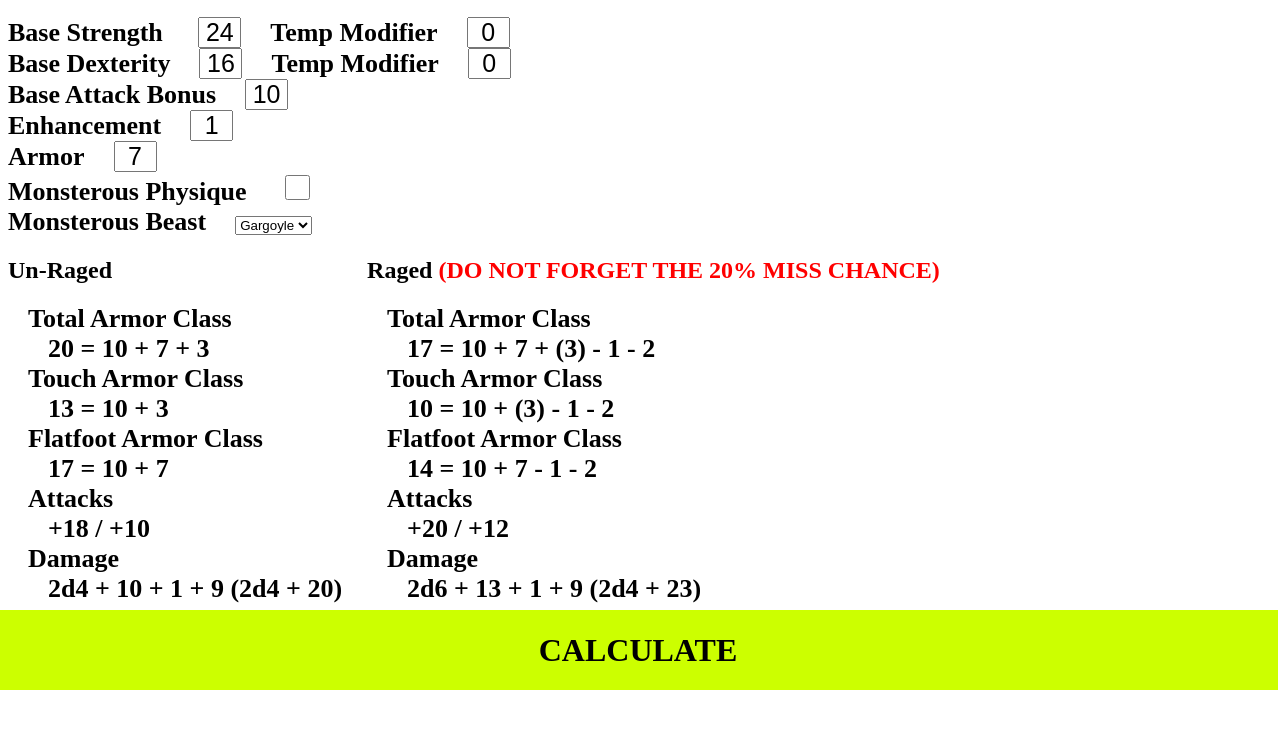
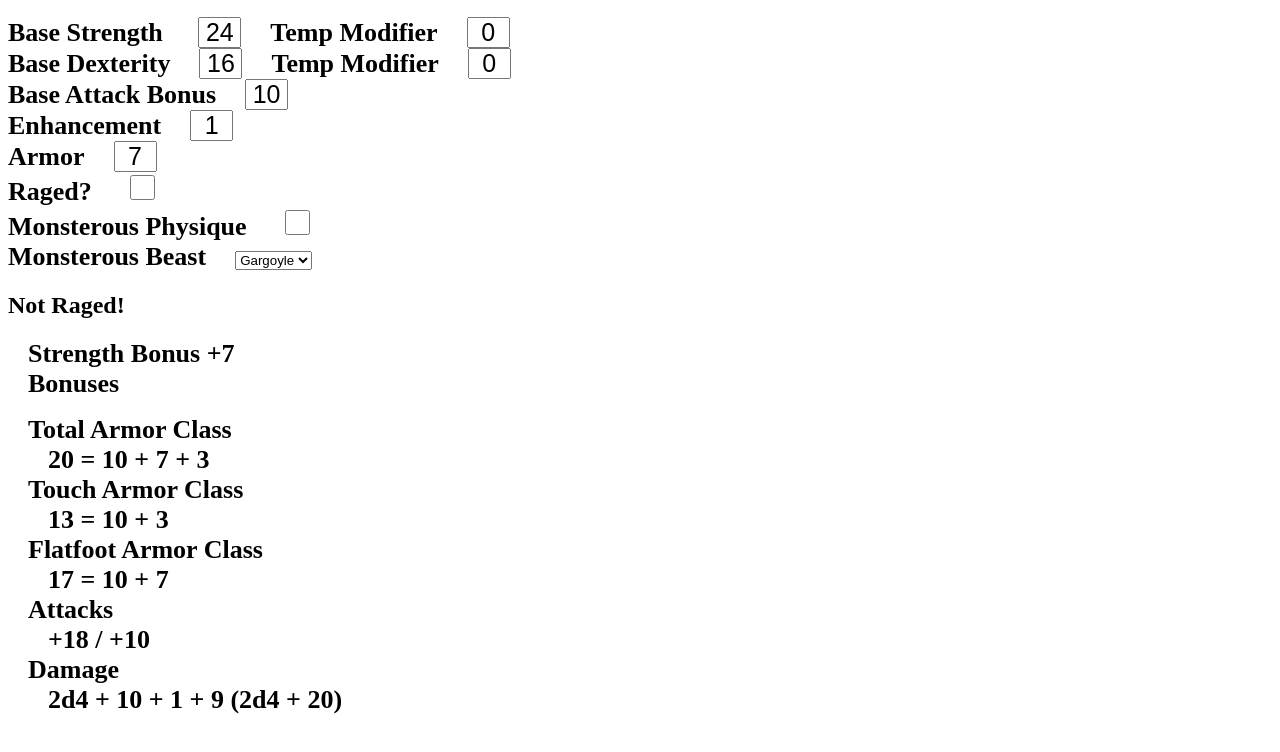
Before and after one commit to ChadMaron/Lunk, a plain HTML site: page index.html in a window 1280 px wide. Shown: the part 110-862 px from the top of the page. Before the commit the page ends 822 px from the top, so only its background shows below. Drawn offline with Linux system fonts and the light colour scheme.

Commit message:
Added Togglable Rage, made only one list of bonuses for easy reading.

```diff
--- a/index.html
+++ b/index.html
@@ -16,7 +16,7 @@ input {
 	text-align: center;
 	margin-right: 25px;
 }
-#baseLabel {
+.baseLabel {
 	display: inline;
 	font-size: 26px;
 	margin-right: 25px;
@@ -50,37 +50,41 @@ input {
 <h1>Lunk's Fantastical Stat Calculator</h1>
 <h2>Because FUCK Stat Loss</h2>
 <div>
-  <h3 id = "baseLabel">Base Strength&nbsp;</h3>
+  <h3 class = "baseLabel">Base Strength&nbsp;</h3>
   <input id = "baseStrength" value="24" type = "text" />
 
-  <h3 id = "baseLabel">Temp Modifier</h3>
+  <h3 class = "baseLabel">Temp Modifier</h3>
   <input id = "tempStrength"  value="0" type = "text" />
    </div>
 <div>
-  <h3 id = "baseLabel">Base Dexterity</h3>
+  <h3 class = "baseLabel">Base Dexterity</h3>
   <input id = "baseDex" value="16" type = "text" />
 
-  <h3 id = "baseLabel">Temp Modifier</h3>
+  <h3 class = "baseLabel">Temp Modifier</h3>
   <input id = "tempDex" value="0" type = "text" />
    </div>
 <div>
-  <h3 id = "baseLabel">Base Attack Bonus</h3>
+  <h3 class = "baseLabel">Base Attack Bonus</h3>
   <input id = "bab" value="10" type = "text" />
    </div>
 <div>
-  <h3 id = "baseLabel">Enhancement</h3>
+  <h3 class = "baseLabel">Enhancement</h3>
   <input id = "enh" value="1" type = "text" />
    </div>
 <div>
-  <h3 id = "baseLabel">Armor</h3>
+  <h3 class = "baseLabel">Armor</h3>
   <input id = "armor" value="7" type = "text" />
    </div>
    <div>
-  <h3 id = "baseLabel">Monsterous Physique</h3>
-  <input id = "monsterous"  type = "checkbox" />
+  <h3 class = "baseLabel">Raged?</h3>
+  <input id = "checkboxRage"  type = "checkbox" />
    </div>
   <div>
-  <h3 id = "baseLabel">Monsterous Beast</h3>
+  <h3 class = "baseLabel">Monsterous Physique</h3>
+  <input id = "checkboxMonsterous"  type = "checkbox" />
+   </div>
+    <div>
+  <h3 class = "baseLabel">Monsterous Beast</h3>
   <select>
   	<option value="gargoyle">Gargoyle</option>
   </select>
@@ -88,80 +92,55 @@ input {
 
 
 <div class = "side">
-  <h2>Un-Raged</h2>
+  <h2 id = "status">Un-Raged</h2>
   <div class = "pushLeft">
   	<div>
-      <h3 id = "baseLabel">Total Armor Class</h3>
+    	<h3 class = "baseLabel">Strength Bonus <span id = "strSpan"></span></h3>
+    <div>
+    <div>
+    	<h3 class = "baseLabel">Bonuses <span id = "strSpan"></span></h3>
+       <ul id = "bonusList">
+       </ul>
+    <div>
+
+      <h3 class = "baseLabel">Total Armor Class</h3>
       <br/>
       <span class = "pushLeft">
-      <h3 id = "baseLabel"> <span id = "armorTotal">20</span> = 10 + <span class = "ACarmor">7</span> + <span class = "ACdex">3</span> <span class = "naturalArmor"></span> </h3>
+      	<h3 class = "baseLabel">
+      		<span id = "armorTotal">20</span> = 10 + <span class = "ACarmor">7</span> + <span class = "ACdex">3</span> <span class = "naturalArmor"></span> </h3>
+
+    </div>
+    <div>
+      <h3 class = "baseLabel">Touch Armor Class</h3>
+      <br/>
+      <span class = "pushLeft">
+      <h3 class = "baseLabel">
+      	<span id = "armorTouch">13</span> = 10 + <span class = "ACdex">3</span>
+      </h3>
       </span> </div>
     <div>
-      <h3 id = "baseLabel">Touch Armor Class</h3>
+      <h3 class = "baseLabel">Flatfoot Armor Class</h3>
        <br/>
       <span class = "pushLeft">
-      <h3 id = "baseLabel"><span id = "armorTouch">13</span> = 10 + <span class = "ACdex">3</span></h3>
+      <h3 class = "baseLabel"><span id = "armorFlatFoot">17</span> = 10 + <span class= "ACarmor">7</span> <span class = "naturalArmor"></span></h3>
       </span> </div>
     <div>
-      <h3 id = "baseLabel">Flatfoot Armor Class</h3>
+      <h3 class = "baseLabel">Attacks</h3>
        <br/>
-      <span class = "pushLeft">
-      <h3 id = "baseLabel"><span id = "armorFlatFoot">17</span> = 10 + <span class= "ACarmor">7</span> <span class = "naturalArmor"></span></h3>
-      </span> </div>
-    <div>
-      <h3 id = "baseLabel">Attacks</h3>
-       <br/>
-      <h3 id = "baseLabel"><span class = "pushLeft">+<span id = "attack1">10</span> / +<span id = "attack2">5</span></h3>
+      <h3 class = "baseLabel"><span class = "pushLeft">+<span id = "attack1">10</span> / +<span id = "attack2">5</span></h3>
       </span> </span></div>
     <div>
-      <h3 id = "baseLabel">Damage</h3>
+      <h3 class = "baseLabel">Damage</h3>
        <br/>
-      <h3 id = "baseLabel"><span class = "pushLeft">2d4 + <span id = "str15">10</span> + <span class = "enhancement">1</span> + <span id = "patk">9</span></span> (2d4 + <span id = "damageTotal">0</span>)</h3>
+      <h3 class = "baseLabel"><span class = "pushLeft">2d4 + <span id = "str15">10</span> + <span class = "enhancement">1</span> + <span id = "patk">9</span></span> (2d4 + <span id = "damageTotal">0</span>)</h3>
     </div>
   </div>
 
 </div>
-
-<div class = "side">
-  <h2>Raged <span class = "attention">(DO NOT FORGET THE 20% MISS CHANCE)</span></h2>
-  <div class = "pushLeft">
-    <div>
-      <h3 id = "baseLabel">Total Armor Class</h3>
-       <br/>
-      <span class = "pushLeft">
-      <h3 id = "baseLabel"> <span id = "ragearmorTotal">20</span> = 10 + <span class = "ACarmor">7</span> + <span class = "rageACdex">3</span> - 1 - 2 <span class = "naturalArmor"></span></h3>
-      </span> </div>
-    <div>
-      <h3 id = "baseLabel">Touch Armor Class</h3>
-       <br/>
-      <span class = "pushLeft">
-      <h3 id = "baseLabel"><span id = "ragearmorTouch">13</span> = 10 + <span class = "rageACdex">3</span> - 1 - 2</h3>
-      </span> </div>
-    <div>
-      <h3 id = "baseLabel">Flatfoot Armor Class</h3>
-       <br/>
-      <span class = "pushLeft">
-      <h3 id = "baseLabel"><span id = "ragearmorFlatFoot">17</span> = 10 + <span class= "ACarmor">7</span> - 1 - 2 <span class = "naturalArmor"></span></h3>
-      </span> </div>
-    <div>
-      <h3 id = "baseLabel">Attacks</h3>
-       <br/>
-      <h3 id = "baseLabel"><span class = "pushLeft">+<span id = "rageattack1">10</span> / +<span id = "rageattack2">5</span></h3>
-      </span></span> </div>
-    <div>
-      <h3 id = "baseLabel">Damage</h3>
-       <br/>
-      <h3 id = "baseLabel">
-      	<span class = "pushLeft">2d6 + <span id = "rageStr15">10</span> + <span class = "enhancement">1</span> + <span id = "patk">9</span></span> (2d4 + <span id = "ragedamageTotal">0</span>)</h3>
-    </div>
-  </div>
-
 </div>
 <div class = "clear"></div>
 <div class = "margin-bottom-large"></div>
-<div id = "button">
-    <h1>CALCULATE</h1>
-  </div>
+
 </body>
 <script>
 	window.onload = init;
@@ -173,9 +152,11 @@ input {
 		var baseAttackBonus = parseInt(document.getElementById("bab").value);
 		var armor = parseInt(document.getElementById("armor").value);
 		var enh = parseInt(document.getElementById("enh").value);
-		var monsterous = document.getElementById("monsterous").checked;
+		var monsterous = document.getElementById("checkboxMonsterous").checked;
+		var rage = document.getElementById("raged");
 		var naturalArmor = document.getElementsByClassName("naturalArmor");
-
+		var status = document.getElementById("status");
+		var strSpan = document.getElementById("strSpan");
 
 		var armorTotal = document.getElementById("armorTotal");
 		var armorTouch = document.getElementById("armorTouch");
@@ -193,27 +174,13 @@ input {
 		var damagetotal = document.getElementById("damageTotal");
 
 
-		var ragearmorTotal = document.getElementById("ragearmorTotal");
-		var ragearmorTouch = document.getElementById("ragearmorTouch");
-		var ragearmorFlatFoot = document.getElementById("ragearmorFlatFoot");
-		var rageStr = (baseStrength + tempStrength - 10)/2;
-		var ragedex = (baseDexterity + tempDexterity - 10)/2;
-		var rageACTotal = 10 + dex + armor;
-		var rageACTouch = 10 + dex;
-		var rageACFlat  = 10 + armor;
-		var rageACdex = document.getElementsByClassName("rageACdex");
-		var rageACarmor = document.getElementsByClassName("rageACarmor");
-		var rageStr15 = document.getElementById("rageStr15");
-		var rageattack1 = document.getElementById("rageattack1");
-		var rageattack2 = document.getElementById("rageattack2");
-		var ragedamagetotal = document.getElementById("ragedamageTotal");
+		var enhancement = document.getElementsByClassName("enhancement");
 
-		var button = document.getElementById("button");
-		var enhancement = document.getElementsByClassName("enhancement");
-		button.onclick = calculate;
 
-		var checkbox = document.getElementById("monsterous");
-		checkbox.onchange = calculate;
+		var checkboxMonsterous = document.getElementById("checkboxMonsterous");
+		checkboxMonsterous.onchange = calculate;
+		checkboxRaged = document.getElementById("checkboxRage");
+		checkboxRaged.onchange = calculate;
 		var input = document.querySelectorAll("input");
 		for (j=0; j<input.length; j++){
 			input[j].addEventListener("blur", calculate);
@@ -241,7 +208,8 @@ input {
 			armorTouch = document.getElementById("armorTouch");
 			armorFlatFoot = document.getElementById("armorFlatFoot");
 
-		monsterous = document.getElementById("monsterous").checked;
+			monsterous = checkboxMonsterous.checked;
+			raged = checkboxRaged.checked;
 
 			if (monsterous){
 				for(k=0;k<naturalArmor.length;k++){
@@ -255,17 +223,33 @@ input {
 			}
 
 			str = Math.floor((baseStrength + tempStrength - 10)/2);
-		if (monsterous){
-			str = str + 2;
-		}
+
+
 			dex = Math.floor((baseDexterity + tempDexterity - 10)/2);
 			ACTotal = 10 + dex + armor;
 			ACTouch = 10 + dex;
 			ACFlat  = 10 + armor;
+
 			if (monsterous){
+				//+2(+1) STR for Monsterous Physique
+				//+2     AC  for Monsterous Physique
 				ACTotal = ACTotal + 2;
-			ACFlat = ACFlat + 2;
-			str = str + 2;
+				ACFlat  = ACFlat + 2;
+				str     = str + 1;
+			}
+			if (raged){
+				//+4(+2) STR for Rage
+				//+2(+1) STR for Enlarged
+				str = str + 3;
+				//-2 (-1) DEX for Enlarged
+				//-1 	   AC For Size (Enlarged)
+				//-2      AC For Rage
+				ACTotal = ACTotal - 3;
+				ACTouch = ACTouch - 3;
+				ACFlat  = ACFlat  - 3;
+				status.innerHTML="RAAAAAGED!";
+			}else{
+				status.innerHTML="Not Raged!";
 			}
 			armorTotal.innerHTML = ACTotal;
 			armorTouch.innerHTML = ACTouch;
@@ -277,43 +261,20 @@ input {
 
 			str15.innerHTML = ""+Math.floor(str*1.5);
 
+
+			if (raged){
+				//BAB + STR + 1 for Enhancement Bonus -1 for Size Penalty
+				attack1.innerHTML = baseAttackBonus + str + 1 - 1;
+				//BAB + STR + 1 for Enhancement Bonus -1 for Size Penalty (Enlarged) -5 Attack Penalty for Second Attack -3 Attack Penalty for Power Attack
+				attack2.innerHTML = baseAttackBonus + str - 5 - 3 + 1;
+			}else{
+
 			attack1.innerHTML = baseAttackBonus + str + 1;
 			attack2.innerHTML = baseAttackBonus + str - 5 - 3 + 1;
+			}
+			damagetotal.innerHTML = Math.floor(str*1.5)+1+9;
+			strSpan.innerHTML = "+"+str;
 
-		damagetotal.innerHTML = Math.floor(str*1.5)+1+9;
-
-
-
-		ragearmorTotal = document.getElementById("ragearmorTotal");
-		ragearmorTouch = document.getElementById("ragearmorTouch");
-		ragearmorFlatFoot = document.getElementById("ragearmorFlatFoot");
-		rageStr = Math.floor((baseStrength + tempStrength + 4 - 10)/2);
-
-
-		rageACTotal = 10 + dex + armor - 1 - 2;
-		rageACTouch = 10 + dex - 1 - 2;
-		rageACFlat  = 10 + armor - 1 - 2;
-		if (monsterous){
-			rageACTotal = rageACTotal + 2;
-			rageACFlat = rageACFlat + 2;
-			rageStr = rageStr + 2;
-		}
-		ragearmorTotal.innerHTML = rageACTotal;
-		ragearmorTouch.innerHTML = rageACTouch;
-		ragearmorFlatFoot.innerHTML = rageACFlat;
-		for (i=0; i<rageACdex.length;i++){
-			rageACdex[i].innerHTML = "("+dex+")";
-			}
-
-		rageStr15.innerHTML = ""+Math.floor(rageStr*1.5);
-
-
-
-		rageattack1.innerHTML = baseAttackBonus + rageStr + 1;
-		rageattack2.innerHTML = baseAttackBonus + rageStr - 5 - 3 + 1;
-
-
-		ragedamagetotal.innerHTML = Math.floor(rageStr*1.5)+1+9;
 		}
 	}
 </script>
```
Lines whose indentation alone changed are shown as unchanged.
